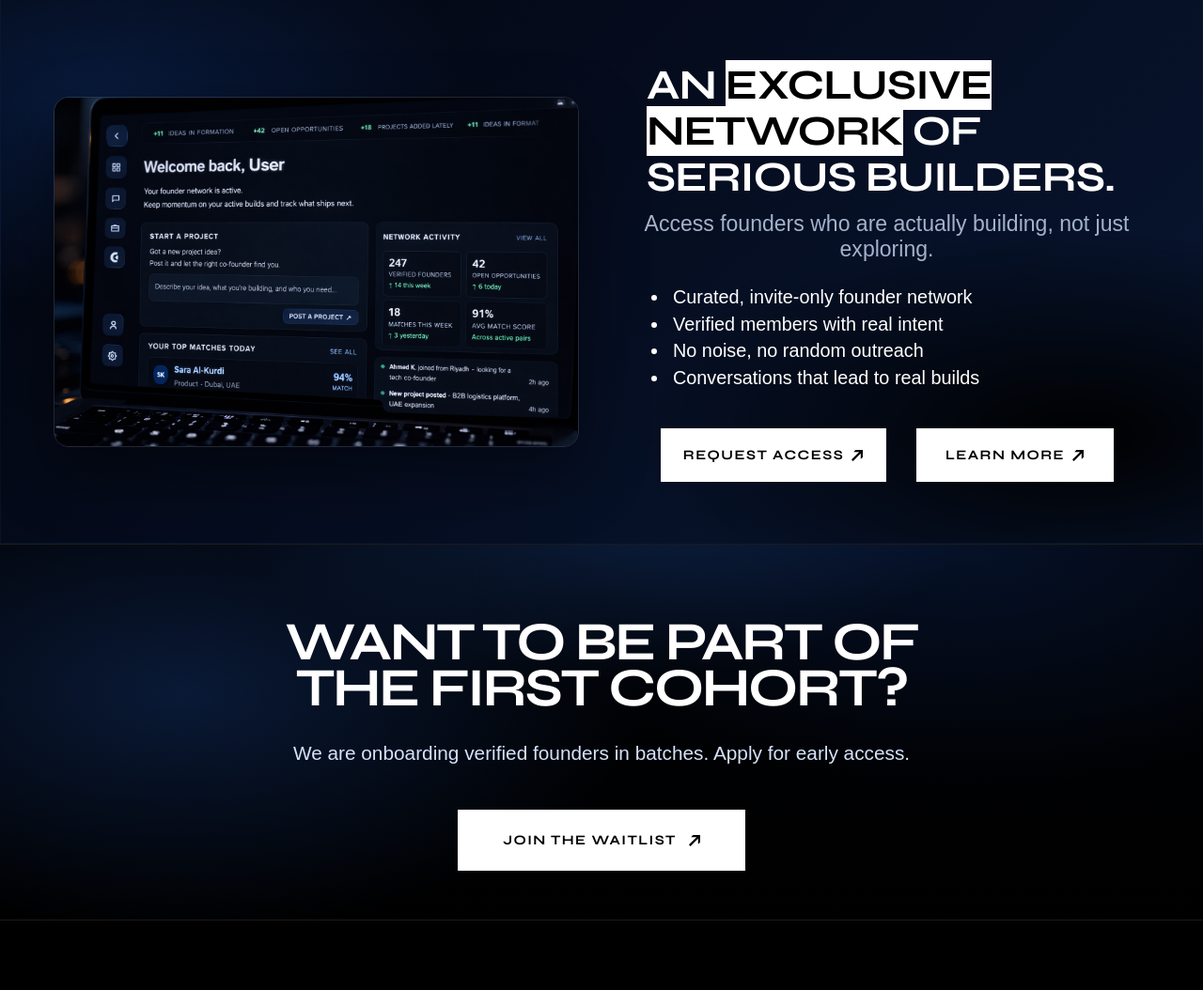
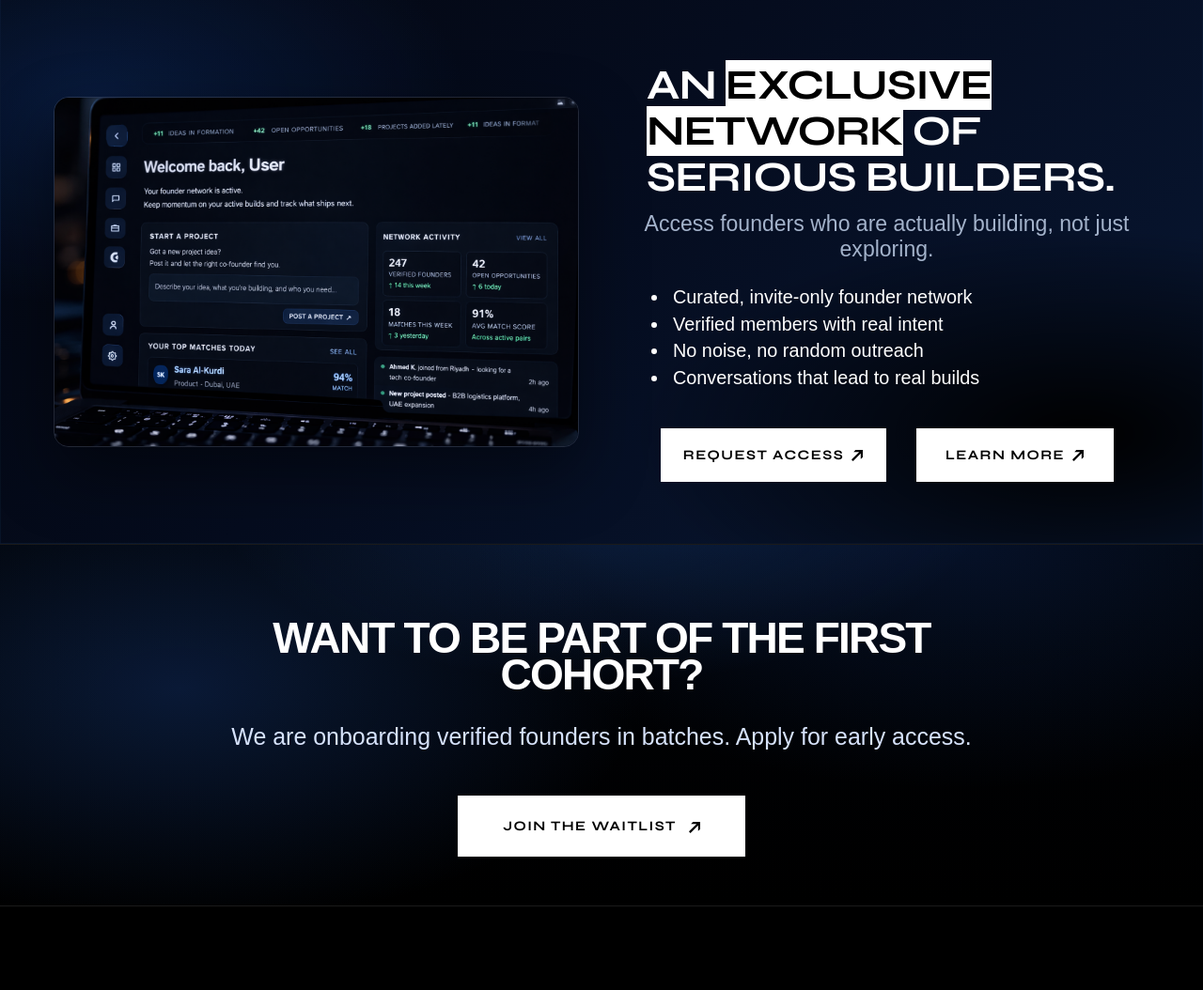
Before and after one commit to AlaaBouhaouel/Covise, a Django app: page / in a window 1280 px wide. Shown: the part 1222-2276 px from the top of the page at 94% size. Run offline with Django 5.2, Linux system fonts and the light colour scheme; some web fonts are replaced.

Commit message:
collab section changes

```diff
--- a/covise/static/landing.css
+++ b/covise/static/landing.css
@@ -853,8 +853,8 @@ body {
 }
 
 .cta-title {
-    font-family:  var(--text-header);
-    font-size: clamp(3rem, 4.5vw, 6rem);
+    font-family:  var(--text-heavy);
+    font-size: clamp(2.35rem, 3.6vw, 4.6rem);
     font-weight: 700;
     line-height: 0.85;
     letter-spacing: -0.04em;
@@ -863,7 +863,7 @@ body {
 
 .cta-text {
     font-family: var(--text-heavy);
-    font-size: 1.3rem;
+    font-size: clamp(1.45rem, 1.95vw, 1.8rem);
     font-weight: 400;
     color: var(--text-note);
     margin-bottom: calc(var(--spacing) * 6);
```
